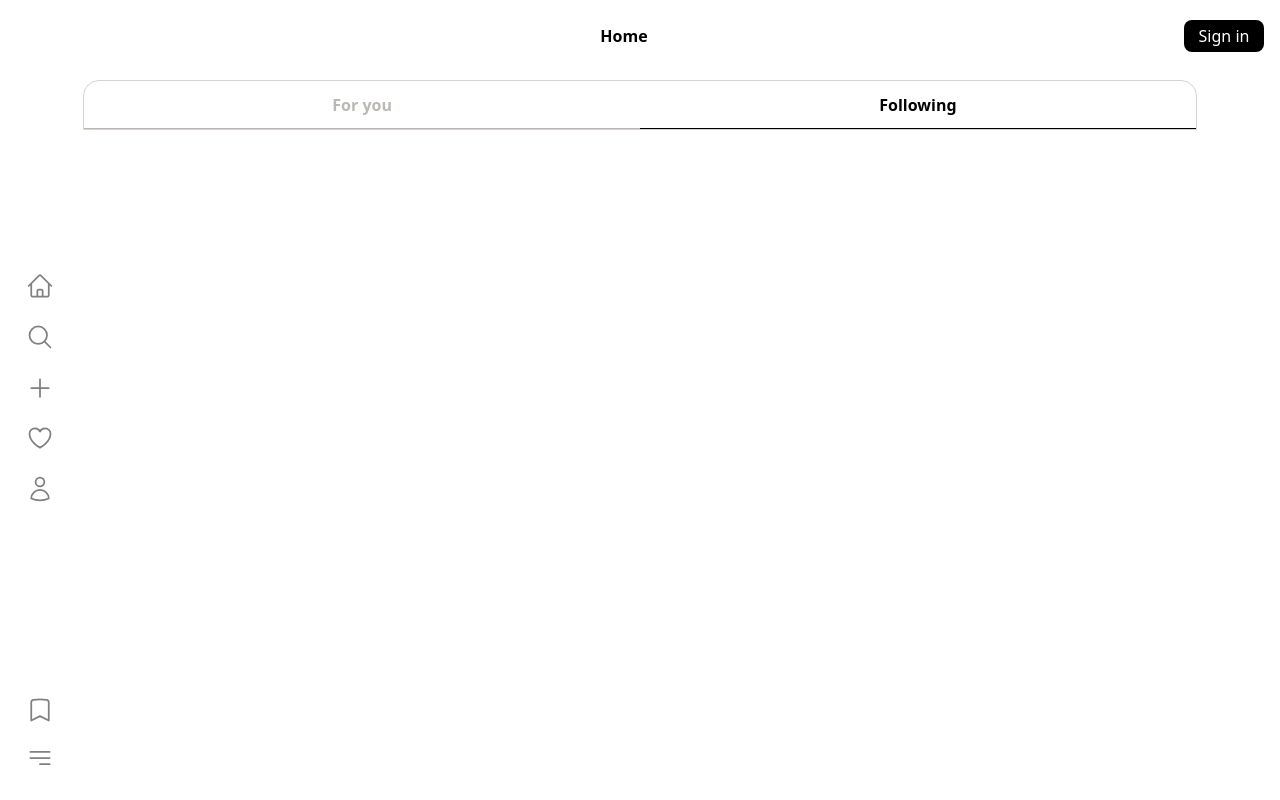
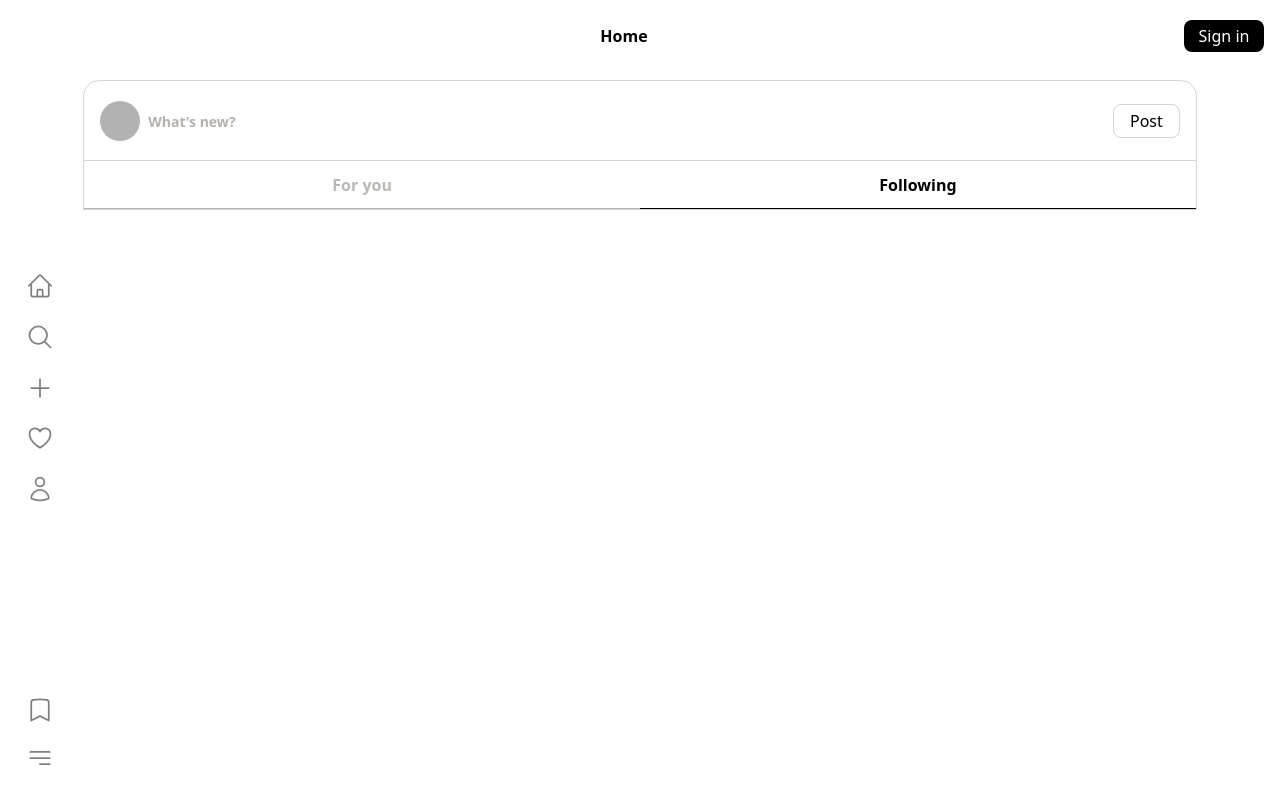
Before and after one commit to ryzen322/pick-up, a Next.js app: page /following in a window 1280 px wide. Built offline with nearby package versions, Linux system fonts and the light colour scheme; no server answers.

Commit message:
adding new style

```diff
--- a/app/following/page.tsx
+++ b/app/following/page.tsx
@@ -3,10 +3,21 @@ import ActiveLink from "@/components/ActiveLink";
 export default function Home() {
   return (
     <section className=" flex flex-col w-full">
+      <div className=" hidden sm:flex items-center gap-2 h-20 w-full  px-4 border-b border-stone-300">
+        <div className=" h-10 w-10 bg-black/30 rounded-full"></div>
+        <input
+          type="text"
+          placeholder="What's new?"
+          className=" placeholder:text-sm placeholder:font-semibold placeholder:text-stone-400/85"
+        />
+        <button className=" text-black ml-auto py-1 px-4 border border-stone-300 rounded-lg">
+          Post
+        </button>
+      </div>
       <div className=" w-full grid grid-cols-2">
         <ActiveLink
           href="/"
-          className="h-12 flex items-center justify-center border-b font-semibold"
+          className="h-12 flex items-center justify-center border-b  font-semibold"
         >
           For you
         </ActiveLink>
--- a/app/page.tsx
+++ b/app/page.tsx
@@ -3,7 +3,17 @@ import ActiveLink from "@/components/ActiveLink";
 export default function Home() {
   return (
     <section className=" flex flex-col w-full">
-      <div className=" hidden sm:block h-14 w-full"></div>
+      <div className=" hidden sm:flex items-center gap-2 h-20 w-full  px-4 border-b border-stone-300">
+        <div className=" h-10 w-10 bg-black/30 rounded-full"></div>
+        <input
+          type="text"
+          placeholder="What's new?"
+          className=" placeholder:text-sm placeholder:font-semibold placeholder:text-stone-400/85"
+        />
+        <button className=" text-black ml-auto py-1 px-4 border border-stone-300 rounded-lg">
+          Post
+        </button>
+      </div>
       <div className=" w-full grid grid-cols-2">
         <ActiveLink
           href="/"
```
